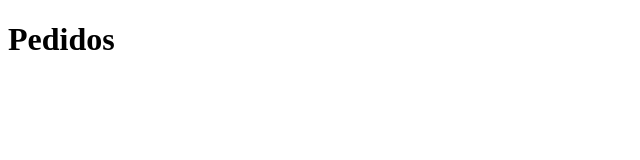
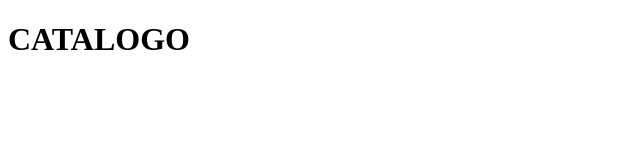
Before and after one commit to JuanNahual/JuanNahual.github.io, a plain HTML site: page index.html in a window 1280 px wide. Shown: the whole page, without its empty margins (0-640 px from the left). Drawn offline with Linux system fonts and the light colour scheme.

Commit message:
Update index.html

```diff
--- a/index.html
+++ b/index.html
@@ -9,7 +9,7 @@
 
     <div id="app" class="container">
 
-        <h1> Pedidos </h1>
+        <h1> CATALOGO </h1>
 
 
 
```
